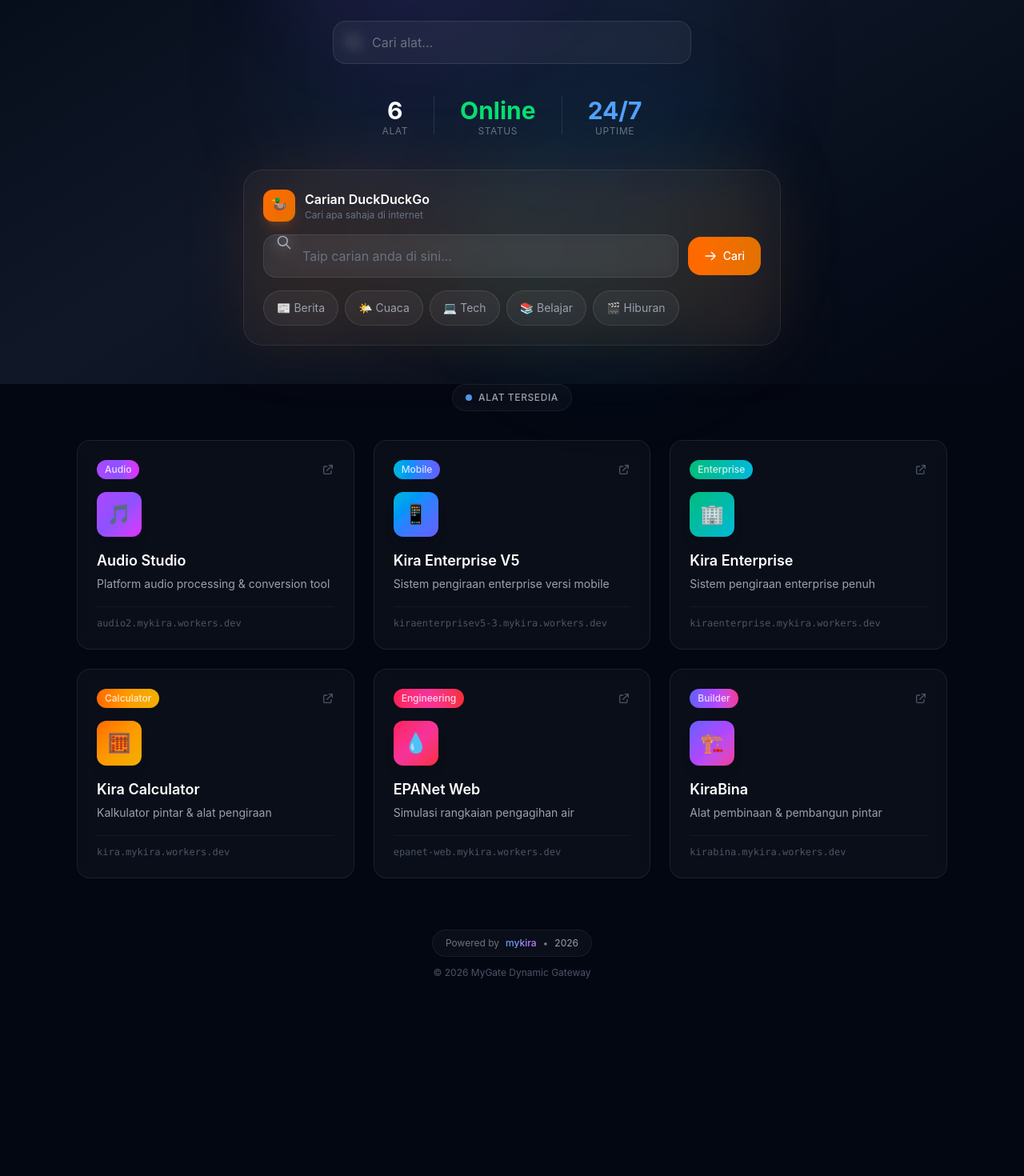
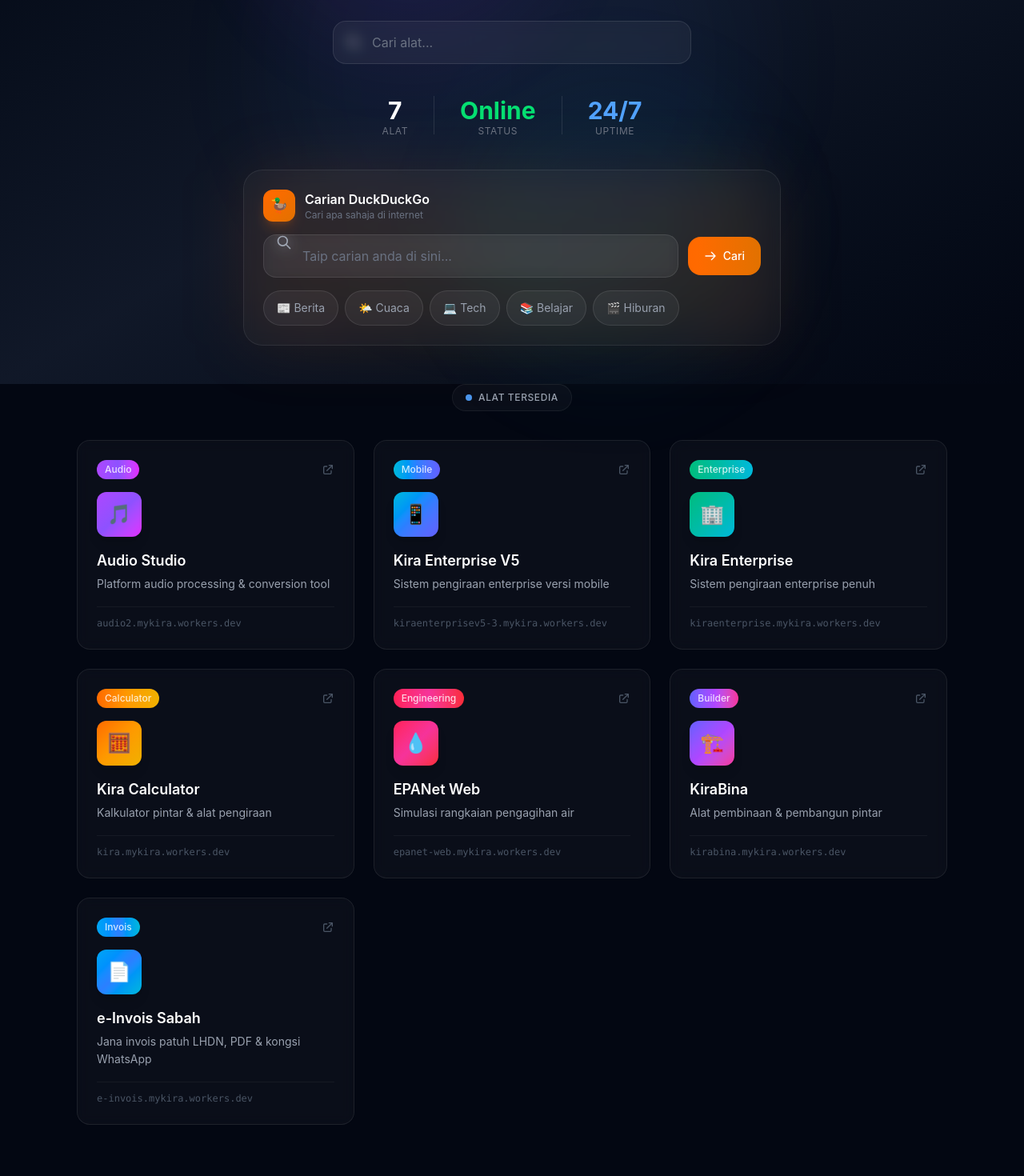
Before and after one commit to princearies/mygate, a React (Vite) app: page / in a window 1280 px wide. Shown: the part 320-1790 px from the top of the page at 80% size. Before the commit the page ends 1584 px from the top, so only its background shows below. Built offline with nearby package versions, Linux system fonts and the light colour scheme.

Commit message:
Add e-Invois Sabah tool to gateway

```diff
--- a/src/App.tsx
+++ b/src/App.tsx
@@ -64,6 +64,15 @@
     icon: '🏗️',
     gradient: 'from-indigo-500 via-purple-500 to-pink-500',
     tag: 'Builder'
+  },
+  {
+    id: 7,
+    title: 'e-Invois Sabah',
+    description: 'Jana invois patuh LHDN, PDF & kongsi WhatsApp',
+    url: 'https://e-invois.mykira.workers.dev/',
+    icon: '📄',
+    gradient: 'from-sky-500 via-blue-500 to-cyan-500',
+    tag: 'Invois'
   }
 ]
 
```
